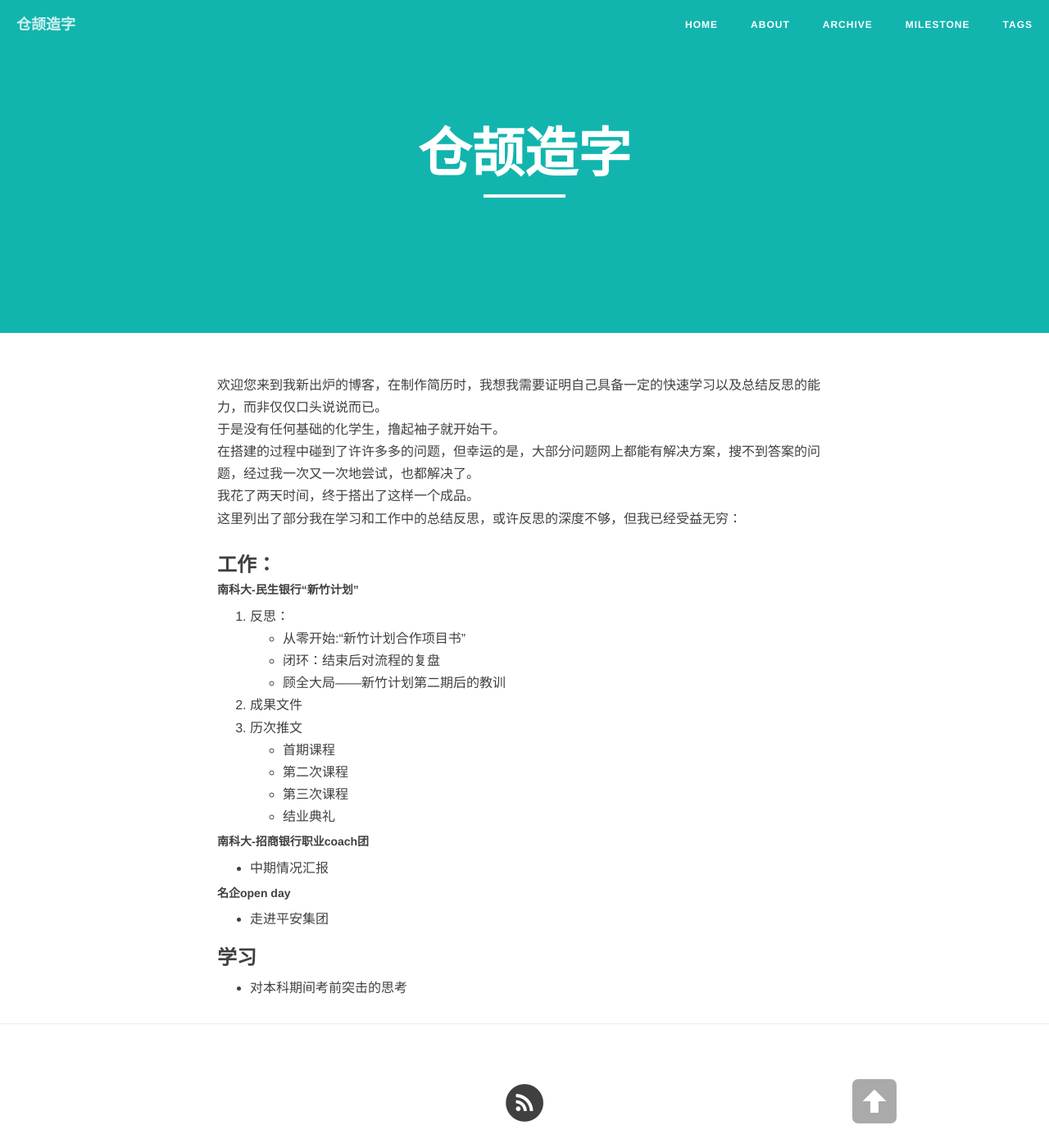
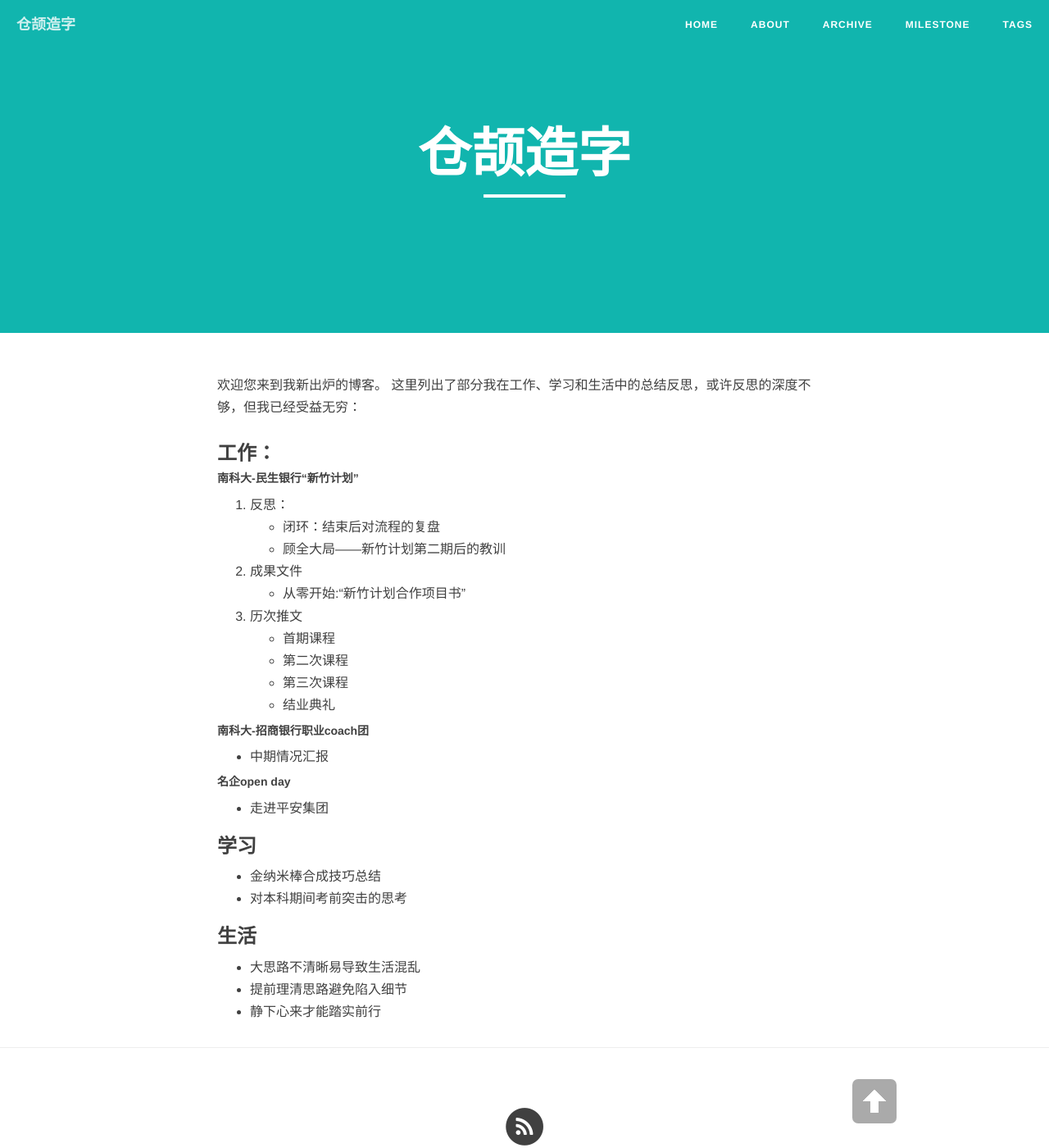
Before and after one commit to creatletter/Dalio, a Jekyll site: the page built from index.md, in a window 1280 px wide and 1400 px high. Shown: the whole window at 82% size. Built offline with Jekyll 4.4.1, drawn with Linux system fonts in a browser that asks for light colours; nearby versions of some CDN libraries; our own code applies the rules of GitHub Pages for plain Markdown files; the list of posts is cut into pages by our own code.

Commit message:
Update index.md

```diff
--- a/index.md
+++ b/index.md
@@ -1,18 +1,15 @@
 
 
-欢迎您来到我新出炉的博客，在制作简历时，我想我需要证明自己具备一定的快速学习以及总结反思的能力，而非仅仅口头说说而已。
-于是没有任何基础的化学生，撸起袖子就开始干。
-在搭建的过程中碰到了许许多多的问题，但幸运的是，大部分问题网上都能有解决方案，搜不到答案的问题，经过我一次又一次地尝试，也都解决了。
-我花了两天时间，终于搭出了这样一个成品。
-这里列出了部分我在学习和工作中的总结反思，或许反思的深度不够，但我已经受益无穷：
+欢迎您来到我新出炉的博客。
+这里列出了部分我在工作、学习和生活中的总结反思，或许反思的深度不够，但我已经受益无穷：
 
 ### 工作：
 ##### 南科大-民生银行“新竹计划”
 1. 反思：
- - [从零开始:“新竹计划合作项目书”](需要添加链接)
  - [闭环：结束后对流程的复盘](https://creatletter.github.io/Dalio/blog/2018/11/24/%E6%96%B0%E7%AB%B9%E8%AE%A1%E5%88%92%E6%B5%81%E7%A8%8B%E5%A4%8D%E7%9B%98/)
-- [顾全大局——新竹计划第二期后的教训](https://creatletter.github.io/Dalio/%E5%B7%A5%E4%BD%9C%E5%A4%8D%E7%9B%98/2018/11/27/%E9%A1%BE%E5%85%A8%E5%A4%A7%E5%B1%80-%E6%96%B0%E7%AB%B9%E8%AE%A1%E5%88%92%E7%AC%AC%E4%BA%8C%E6%9C%9F%E8%AF%BE%E7%A8%8B%E5%A4%8D%E7%9B%98/)
+ - [顾全大局——新竹计划第二期后的教训](https://creatletter.github.io/Dalio/%E5%B7%A5%E4%BD%9C%E5%A4%8D%E7%9B%98/2018/11/27/%E9%A1%BE%E5%85%A8%E5%A4%A7%E5%B1%80-%E6%96%B0%E7%AB%B9%E8%AE%A1%E5%88%92%E7%AC%AC%E4%BA%8C%E6%9C%9F%E8%AF%BE%E7%A8%8B%E5%A4%8D%E7%9B%98/)
 2. 成果文件
+ - [从零开始:“新竹计划合作项目书”](https://creatletter.github.io/Dalio/%E5%B7%A5%E4%BD%9C%E5%A4%8D%E7%9B%98/2018/11/24/%E9%A1%B9%E7%9B%AE%E8%AE%A1%E5%88%92%E4%B9%A6/)
 3. 历次推文
   - [首期课程](https://mp.weixin.qq.com/s?__biz=MzIxMDI3MDgyMA==&mid=2247485419&idx=2&sn=c7fb4348ea5bc100f44af4ecc4efb012&chksm=976668e0a011e1f614ee08569b8bebee91e07fa19535683a7785395576846731133c30c8d7c8&mpshare=1&scene=1&srcid=12212C5u642mjcwaohnpsBwr#rd)
   - [第二次课程](https://mp.weixin.qq.com/s__biz=MzIxMDI3MDgyMA==&mid=2247485430&idx=1&sn=b97e18cebea9f5e6b7aa9c16350bcfb7&chksm=976668fda011e1eb769d6881d7adf62121c8b6f296cbcc224a32c88dca9fbe8ef395851ff13e&mpshare=1&scene=1&srcid=12211XmHgAGwxGax738ppTtt#rd)
@@ -21,10 +18,16 @@
 
 ##### 南科大-招商银行职业coach团
 
-- [中期情况汇报](需要添加链接)
+ - [中期情况汇报](https://creatletter.github.io/Dalio/%E5%B7%A5%E4%BD%9C%E5%A4%8D%E7%9B%98/2019/06/25/%E6%8B%9B%E8%A1%8C%E6%83%85%E5%86%B5%E6%B1%87%E6%8A%A5/接)
 
 ##### 名企open day
  - [走进平安集团](https://mp.weixin.qq.com/s?__biz=MzIxMDI3MDgyMA==&mid=2247485463&idx=1&sn=114617961c71dc764263257c4b5fea02&chksm=9766671ca011ee0a93a6b9239cca32f8c1541e966f7f25c964ab833966e3b17f2e432aeefa8c&mpshare=1&scene=1&srcid=12216TbHQSs3bpuwYF2430MS#rd)
 
 ### 学习
+ - [金纳米棒合成技巧总结](https://creatletter.github.io/Dalio/%E5%AD%A6%E4%B9%A0%E5%A4%8D%E7%9B%98/2019/06/21/%E5%90%88%E6%88%90%E9%87%91%E7%BA%B3%E7%B1%B3%E6%A3%92%E7%9A%84%E6%B3%A8%E6%84%8F%E4%BA%8B%E9%A1%B9/)
  - [对本科期间考前突击的思考](https://creatletter.github.io/Dalio/%E5%AD%A6%E4%B9%A0%E5%A4%8D%E7%9B%98/2019/01/20/%E5%AF%B9%E6%9C%AC%E7%A7%91%E8%80%83%E5%89%8D%E7%AA%81%E5%87%BB%E7%9A%84%E6%80%9D%E8%80%83/)
+
+### 生活
+ - [大思路不清晰易导致生活混乱](https://creatletter.github.io/Dalio/%E7%94%9F%E6%B4%BB%E5%A4%8D%E7%9B%98/2018/11/24/%E5%A4%A7%E6%80%9D%E8%B7%AF%E6%B7%B7%E4%B9%B1/)
+ - [提前理清思路避免陷入细节](https://creatletter.github.io/Dalio/%E7%94%9F%E6%B4%BB%E5%A4%8D%E7%9B%98/2019/01/03/%E6%8F%90%E5%89%8D%E7%90%86%E6%B8%85%E6%80%9D%E8%B7%AF%E4%BB%A5%E9%81%BF%E5%85%8D%E9%99%B7%E5%85%A5%E7%BB%86%E8%8A%82/)
+ - [静下心来才能踏实前行](https://creatletter.github.io/Dalio/%E7%94%9F%E6%B4%BB%E5%A4%8D%E7%9B%98/2019/01/24/%E9%9D%99%E4%B8%8B%E5%BF%83%E6%9D%A5%E8%B8%8F%E5%AE%9E%E5%89%8D%E8%A1%8C/)
```
